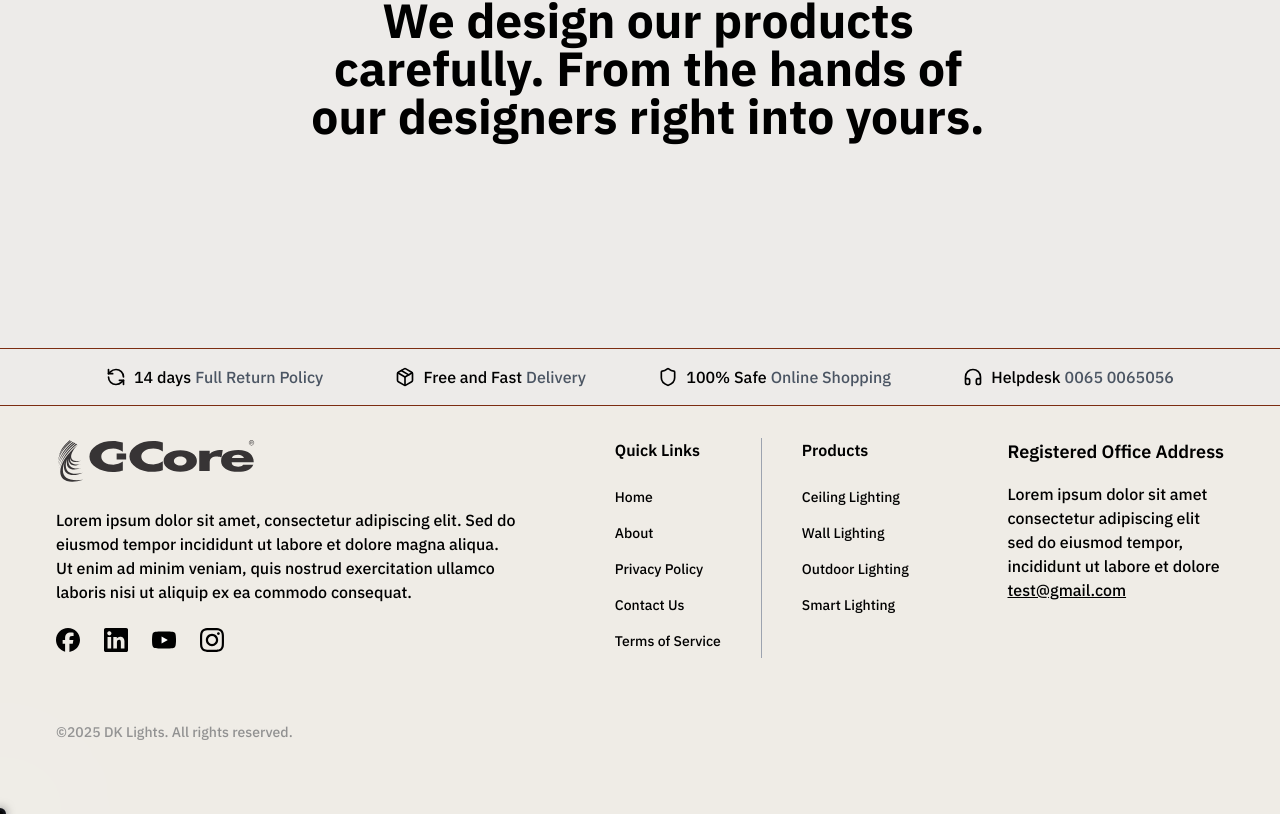
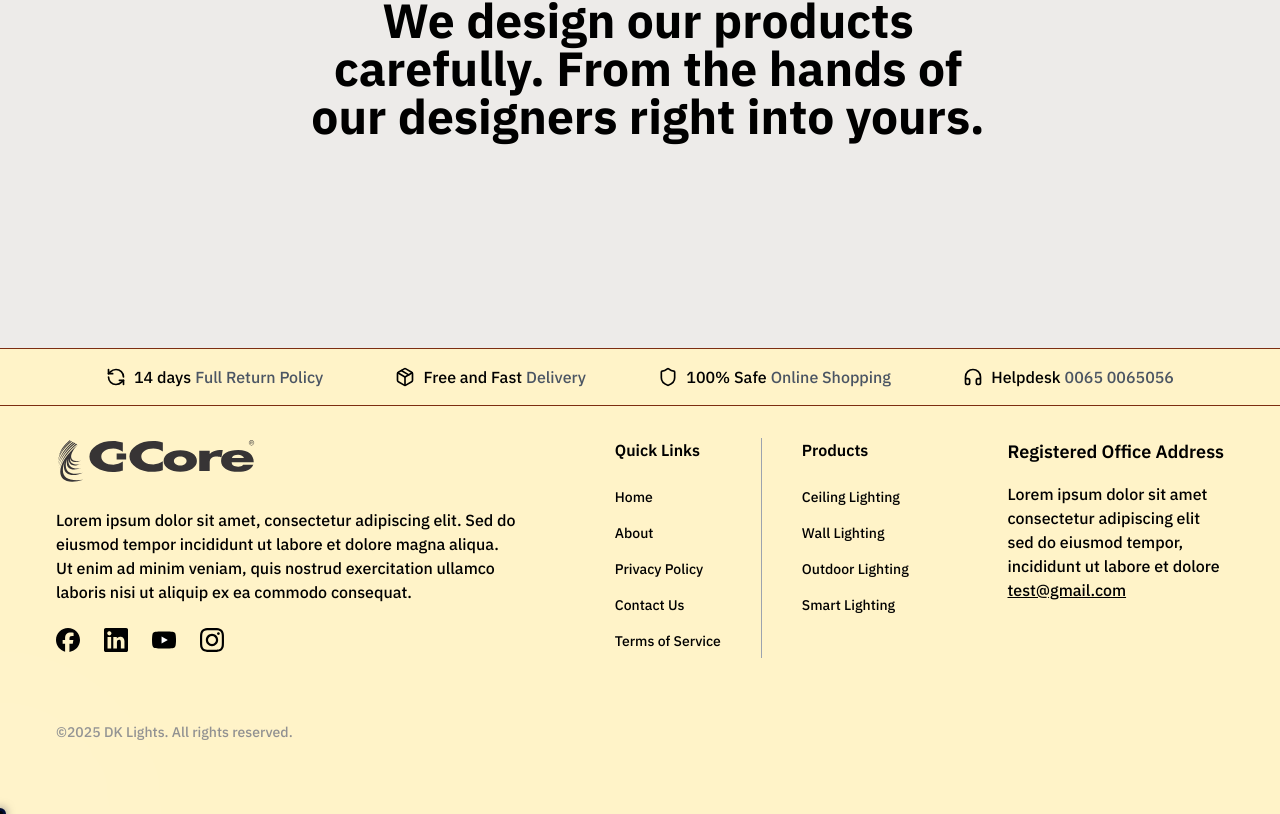
Before and after one commit to Nexera-Tech-Solutions/dk-lights, a Next.js app: page / in a window 1280 px wide. Shown: the part 6314-7128 px from the top of the page. Built offline with nearby package versions, Linux system fonts and the light colour scheme.

Commit message:
footer color cahngex

```diff
--- a/app/native-components-2/Footer/Footer.tsx
+++ b/app/native-components-2/Footer/Footer.tsx
@@ -10,7 +10,7 @@ import InfoBar from "./InforBar";
 
 const Footer = () => {
   return (
-      <section className="mt-52 bg-[#fff3c8] bg-opacity-10">
+      <section className="mt-52 bg-[#fff3c8]">
           <InfoBar />
           <footer className="p-4 py-8 max-w-7xl mx-auto w-full">
               <div className="flex flex-col lg:flex-row gap-12 justify-between px-10">
--- a/app/native-components-2/Footer/InforBar.tsx
+++ b/app/native-components-2/Footer/InforBar.tsx
@@ -3,7 +3,7 @@ import { features } from "./data";
 
 const InfoBar = () => {
   return (
-      <div className="w-full bg-background border-b-[1px] border-t-[1px] border-orange-900 p-2 bg-[#fff3c8] bg-opacity-10">
+      <div className="w-full border-b-[1px] border-t-[1px] border-orange-900 p-2 bg-[#fff3c8]">
           <div className="max-w-[1100px] mx-auto px-4 py-2">
               <div className="flex flex-wrap justify-between items-center gap-4">
                   {features.map((feature, index) => (
```
